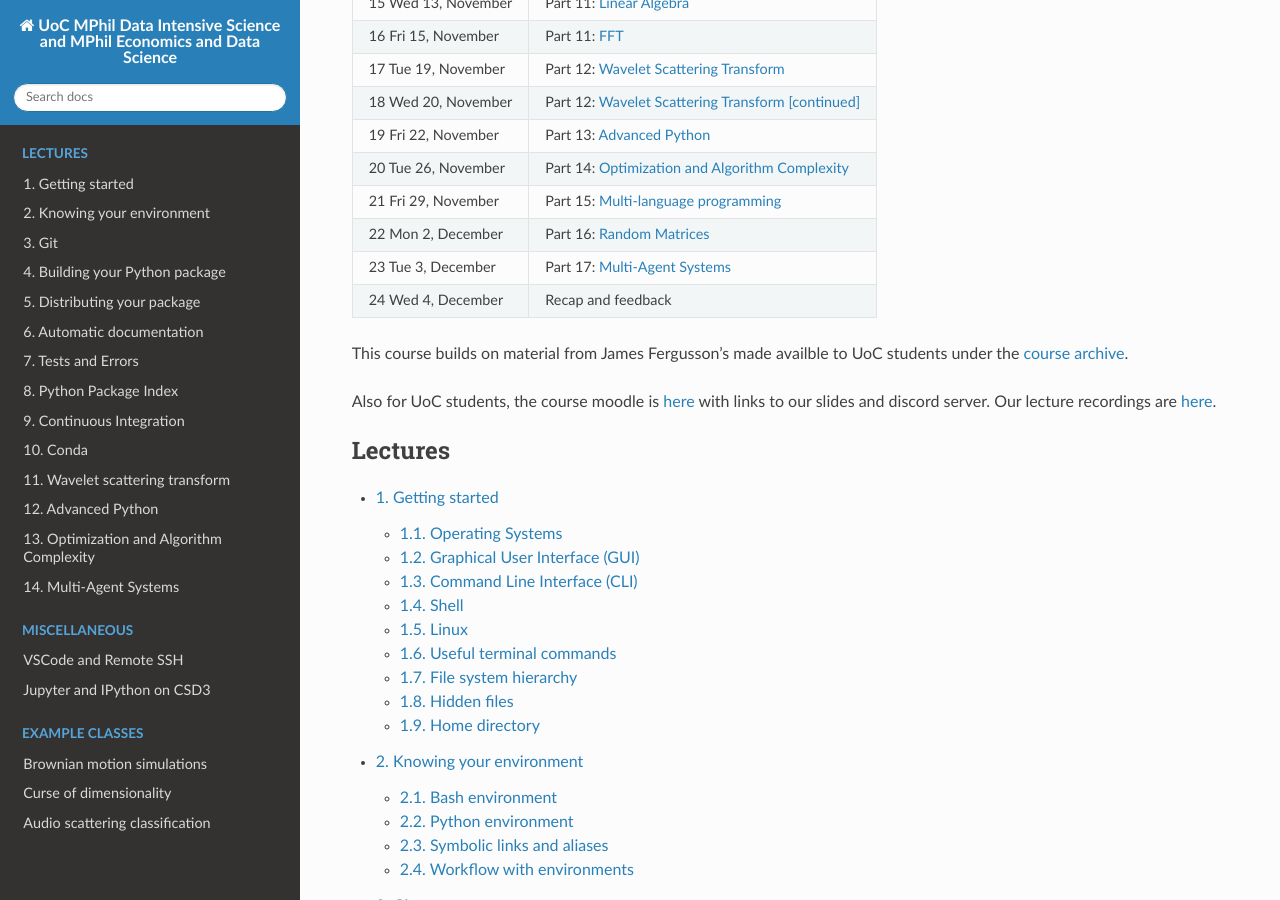
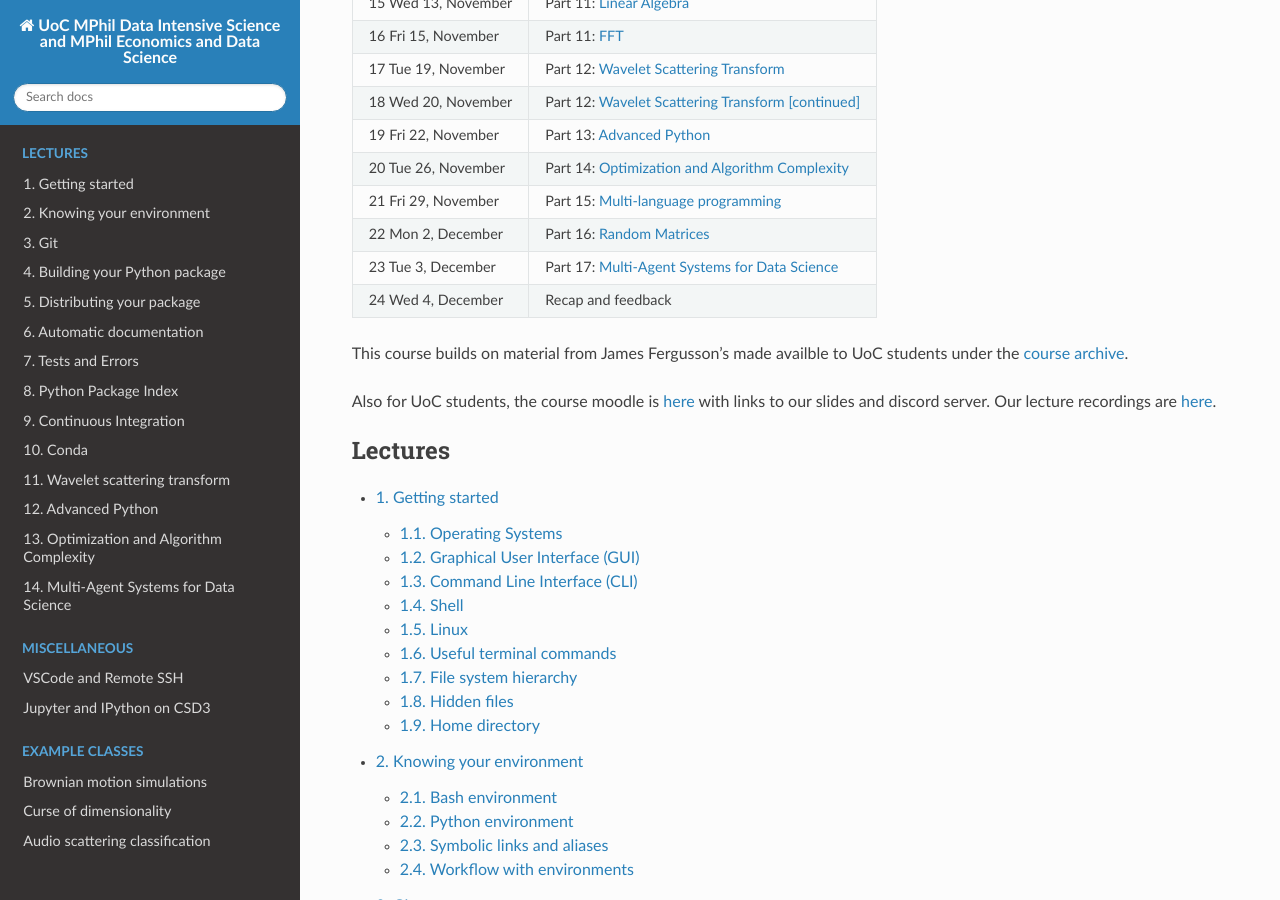
Before and after one commit to borisbolliet/ResearchComputing, a Sphinx documentation site: the page built from docs/index.rst, in a window 1280 px wide and 900 px high, scrolled down 1165 px. Built offline with Sphinx 7.4.7 and the Read the Docs theme 3.1.0, drawn with Linux system fonts in a browser that asks for light colours; pages that are not in the unit, such as notebooks, are missing from menus; some of the changed text lies outside the part shown.

Commit message:
update title

```diff
--- a/docs/index.rst
+++ b/docs/index.rst
@@ -90,7 +90,7 @@ Location: Small Lecture Theatre, Cavendish Laboratory, University of Cambridge.
 +------------------------------------+---------------------------------------------------------------------------------------------------------------------------------------------------+
 | 22 Mon 2, December                 | Part 16: `Random Matrices <material/part16/notebook.ipynb#Random-Matrices>`_                                                                      |
 +------------------------------------+---------------------------------------------------------------------------------------------------------------------------------------------------+
-| 23 Tue 3, December                 | Part 17: `Multi-Agent Systems <material/part17/notebook.ipynb#Multi-Agent-Systems>`_                                                              |
+| 23 Tue 3, December                 | Part 17: `Multi-Agent Systems for Data Science <material/part17/notebook.ipynb#Multi-Agent-Systems-for-Data-Science>`_                            |
 +------------------------------------+---------------------------------------------------------------------------------------------------------------------------------------------------+
 | 24 Wed 4, December                 | Recap and feedback                                                                                                                                |
 +------------------------------------+---------------------------------------------------------------------------------------------------------------------------------------------------+
```
Also changed, not shown: docs/material/part17/notebook.ipynb.
